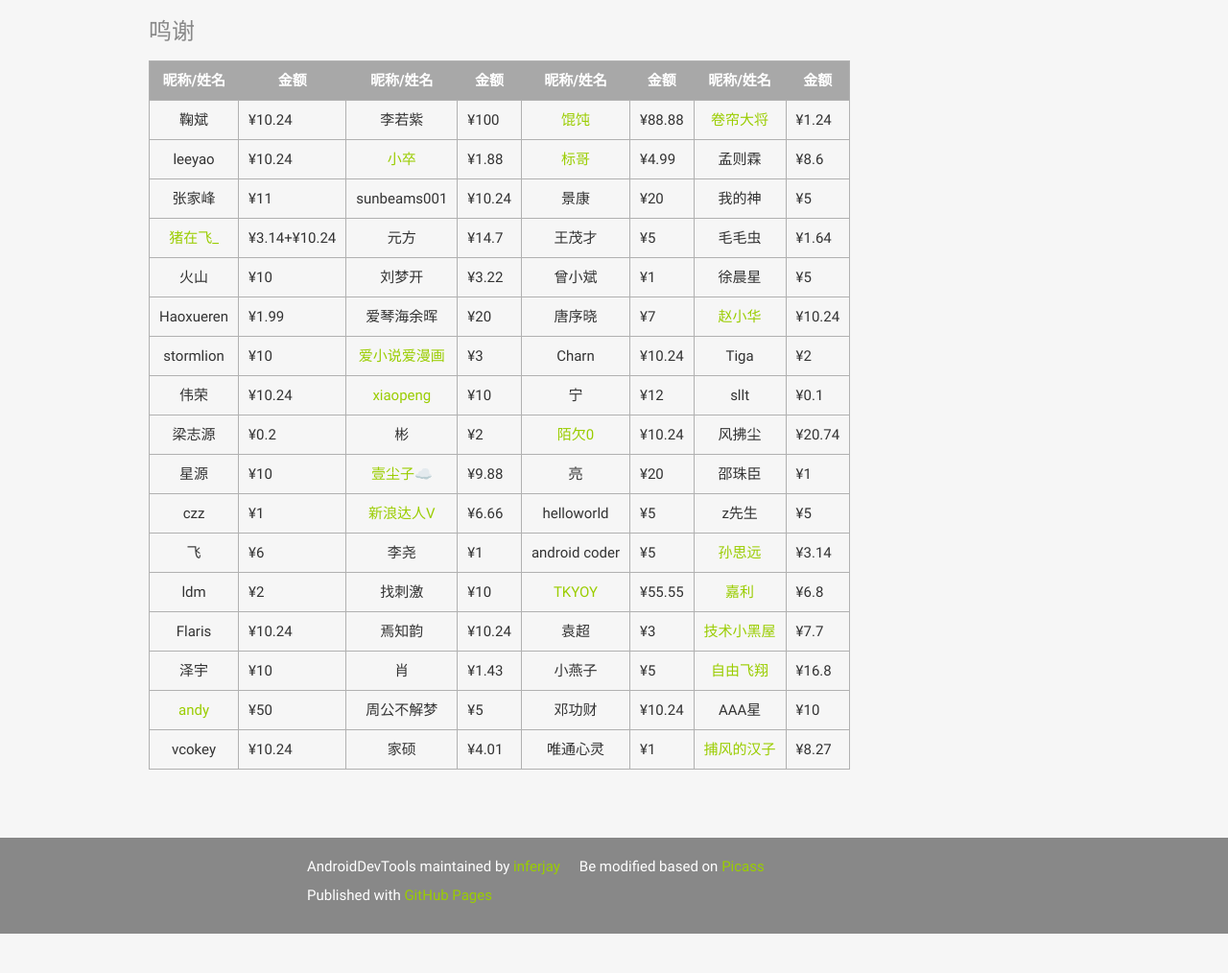
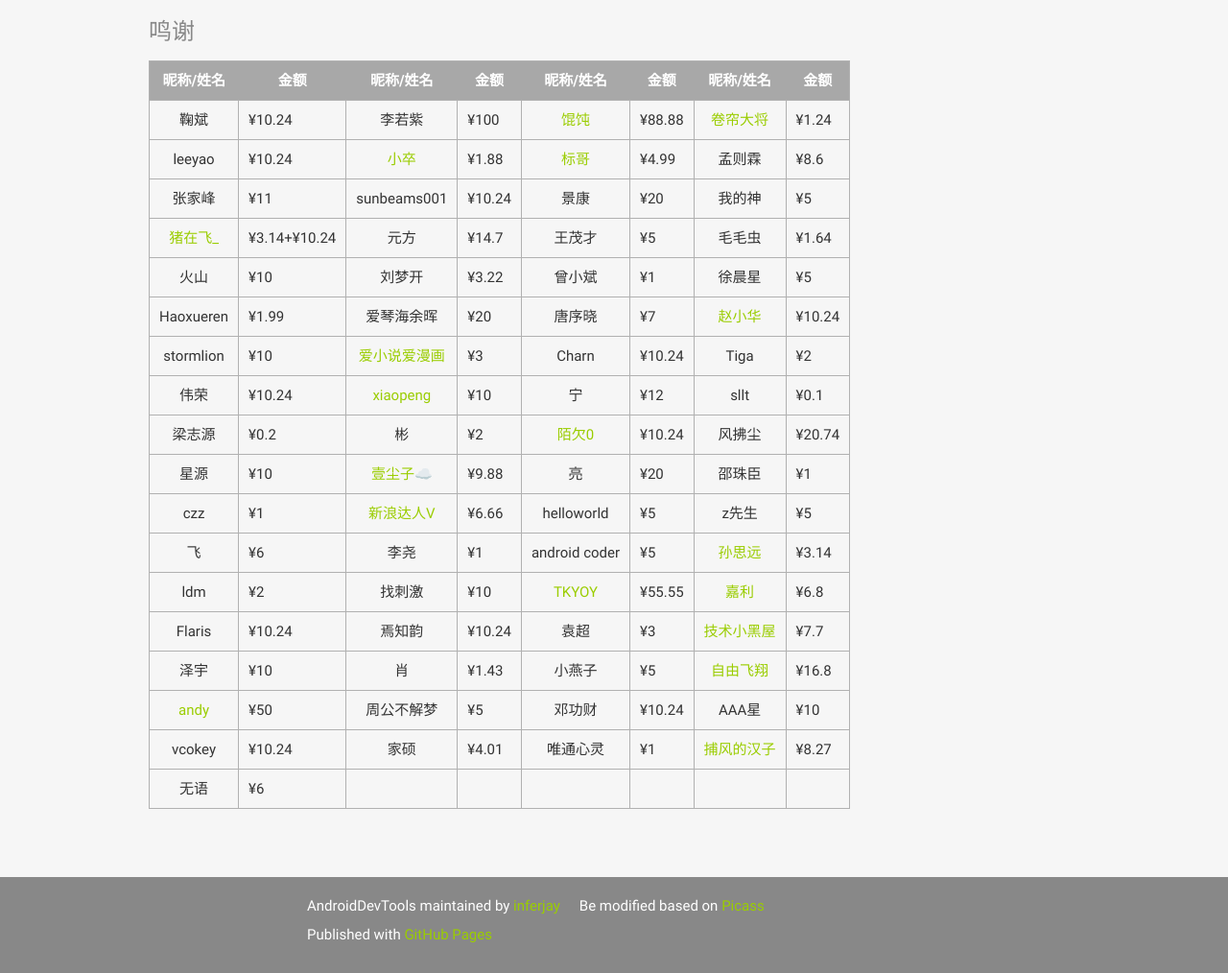
Before and after one commit to inferjay/AndroidDevTools, a plain HTML site: page donate.html in a window 1280 px wide. Shown: the part 735-1749 px from the top of the page at 96% size. Before the commit the page ends 1708 px from the top, so only its background shows below. Drawn offline with Linux system fonts and the light colour scheme; a script that the page names is missing.

Commit message:
Add donator info

```diff
--- a/donate.html
+++ b/donate.html
@@ -373,6 +373,16 @@
 														<td align="center"><a href="http://jp1017.github.io">捕风的汉子</a></td>
 														<td align="left">¥8.27</td>
 													</tr>
+													<tr>
+														<td align="center">无语</td>
+														<td align="left">¥6</td>
+														<td align="center"></td>
+														<td align="left"></td>
+														<td align="center"></td>
+														<td align="left"></td>
+														<td align="center"></td>
+														<td align="left"></td>
+													</tr>
 											</tbody>
 									</table>
 		            </div>
```
